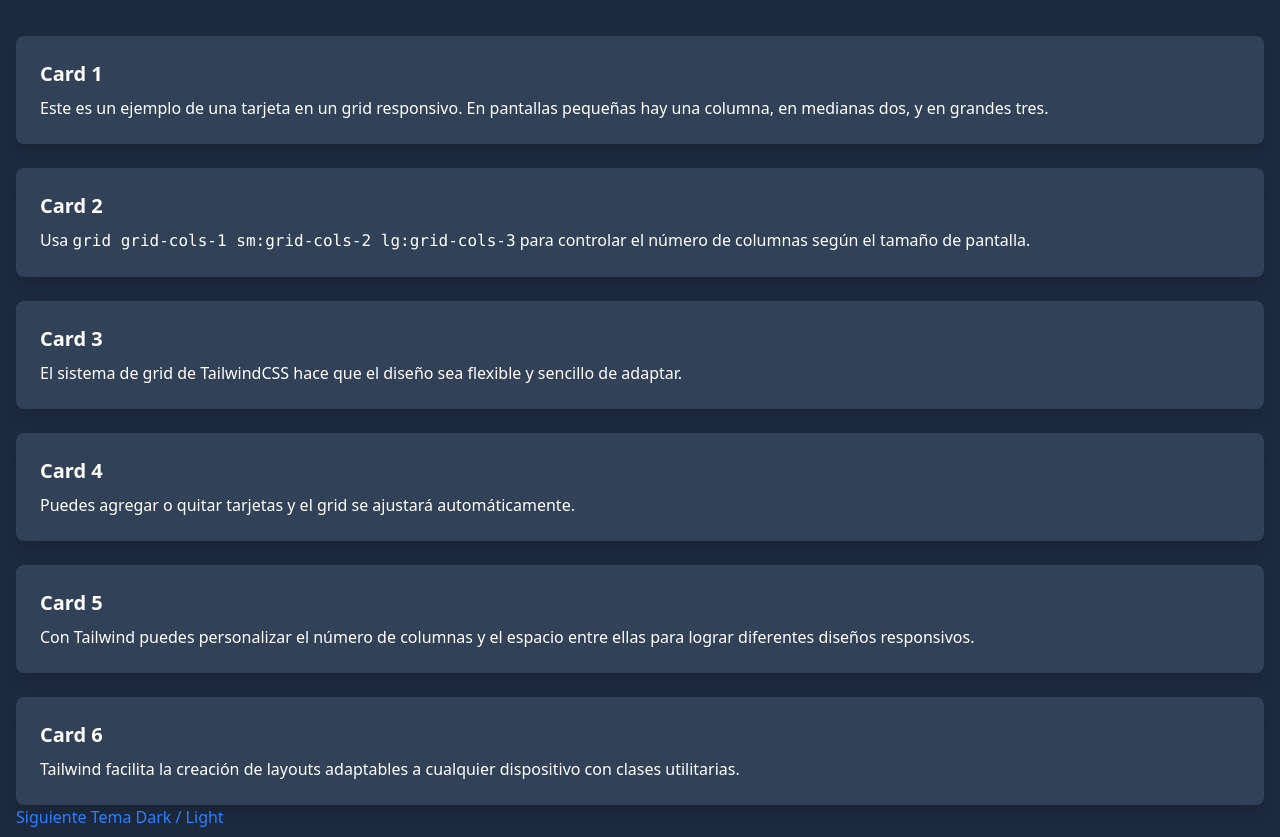
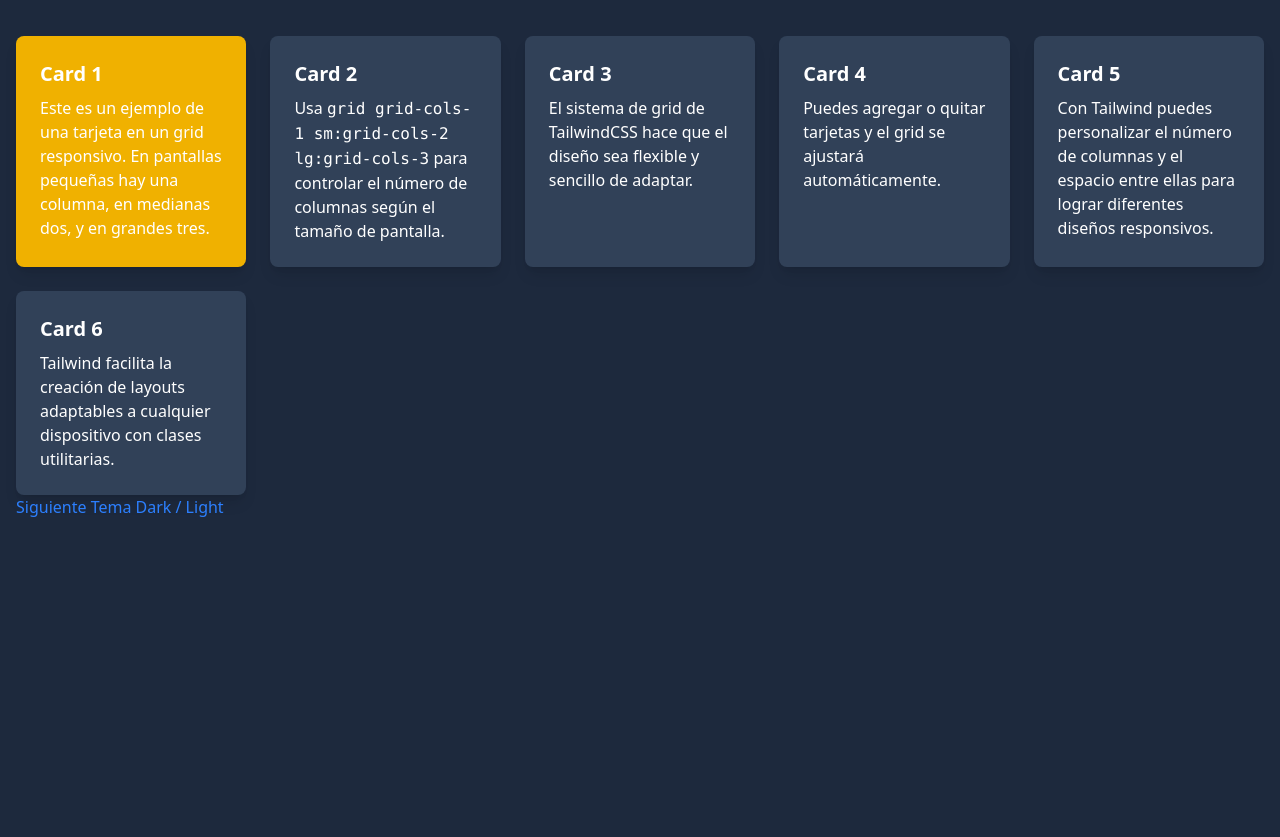
Before and after one commit to sergiobytes/taliwind-devtalles, a website: page src/02-temas/01-responsivo.html in a window 1280 px wide. Shown: the part 48-885 px from the top of the page. After the commit the page ends 800 px from the top, so only its background shows below. Drawn offline with nearby package versions, Linux system fonts and the light colour scheme; files that its build step writes are made by us from their sources.

Commit message:
fix: enhance responsive grid layout and card styling in 01-responsivo.html

```diff
--- a/src/02-temas/01-responsivo.html
+++ b/src/02-temas/01-responsivo.html
@@ -11,8 +11,12 @@
     <h1 class="text-3xl font-bold">Diseño responsivo con Tailwind</h1>
 
     <!-- Ejemplo de Grid responsivo en TailwindCSS -->
-    <div class="mt-10 grid grid-cols-1 gap-6">
-      <div class="rounded-lg bg-slate-700 p-6 text-white shadow-lg">
+    <div
+      class="mt-10 grid grid-cols-1 gap-6 sm:grid-cols-2 md:grid-cols-3 lg:grid-cols-4 xl:grid-cols-5 2xl:grid-cols-6"
+    >
+      <div
+        class="rounded-lg bg-slate-700 p-6 text-white shadow-lg sm:bg-purple-500 md:bg-blue-500 lg:bg-green-500 xl:bg-yellow-500 2xl:bg-red-500"
+      >
         <h2 class="mb-2 text-xl font-semibold">Card 1</h2>
         <p>
           Este es un ejemplo de una tarjeta en un grid responsivo. En pantallas
```
